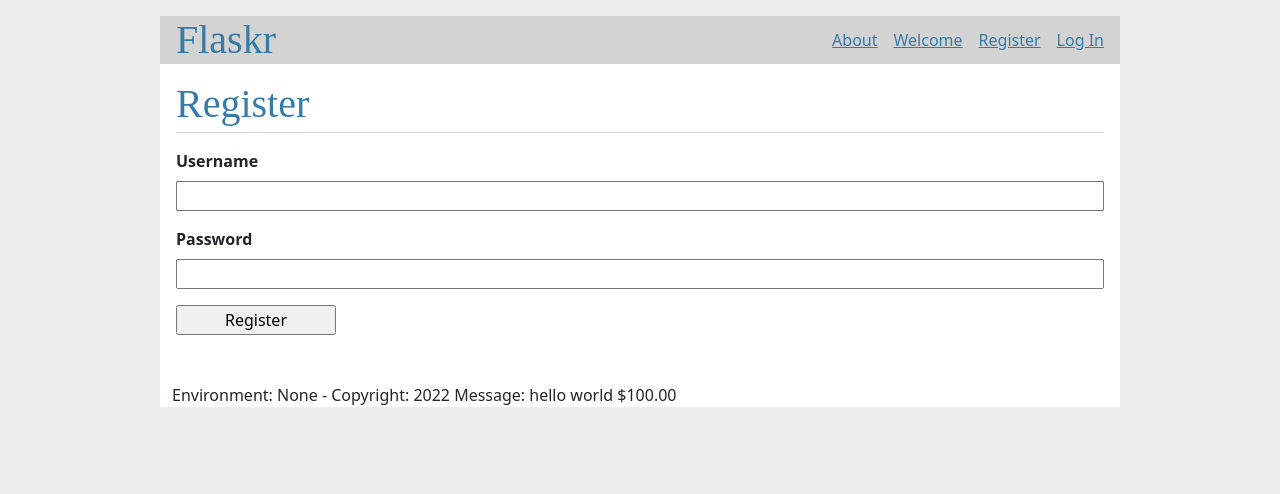
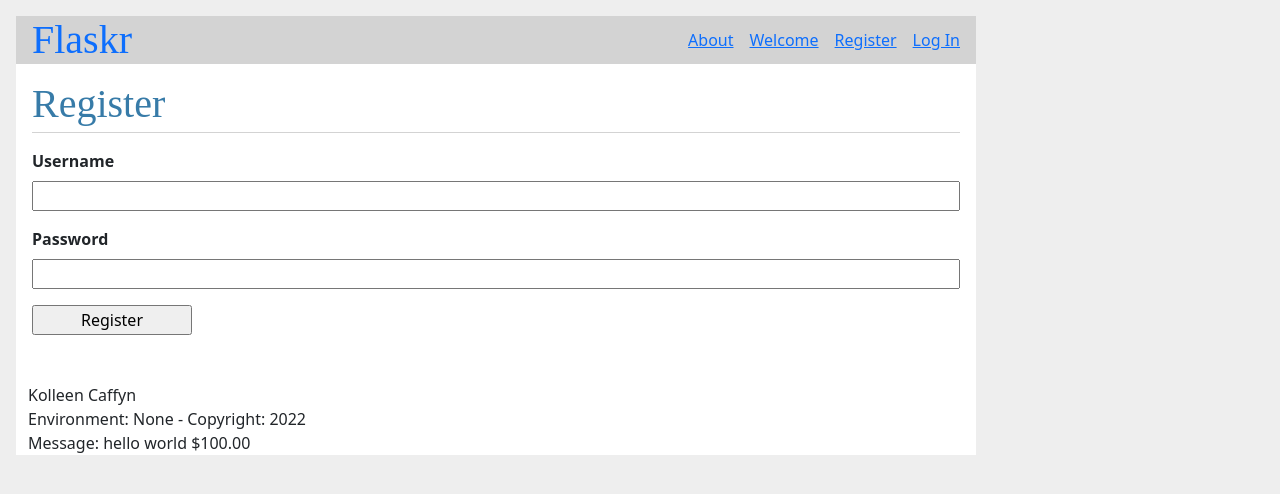
Before and after one commit to kc446/kc446_flaskapp, a Flask app: page /auth/register in a window 1280 px wide. Shown: the top 494 px of the page. Run offline with Flask 2, Linux system fonts and the light colour scheme.

Commit message:
one more change to the base html (it's a VERY minute change so it doesn't really need a new branch i don't think)

```diff
--- a/flaskApp/templates/base.html
+++ b/flaskApp/templates/base.html
@@ -1,10 +1,10 @@
 <!doctype html>
+<title>{% block title %}{% endblock %} - Flaskr</title>
+<link rel="stylesheet" href="{{ url_for('static', filename='style.css') }}">
+
 <link href="https://cdn.jsdelivr.net/npm/bootstrap@5.1.3/dist/css/bootstrap.min.css" rel="stylesheet" integrity="sha384-1BmE4kWBq78iYhFldvKuhfTAU6auU8tT94WrHftjDbrCEXSU1oBoqyl2QvZ6jIW3" crossorigin="anonymous">
 <script src="https://cdn.jsdelivr.net/npm/bootstrap@5.1.3/dist/js/bootstrap.bundle.min.js" integrity="sha384-ka7Sk0Gln4gmtz2MlQnikT1wXgYsOg+OMhuP+IlRH9sENBO0LRn5q+8nbTov4+1p" crossorigin="anonymous"></script>
 
-
-<title>{% block title %}{% endblock %} - Flaskr</title>
-<link rel="stylesheet" href="{{ url_for('static', filename='style.css') }}">
 <nav>
   <h1><a href="{{ url_for('index') }}">Flaskr</a></h1>
   <ul>
@@ -30,6 +30,7 @@
   {% block content %}{% endblock %}
 </section>
 <footer class="container">
-    Environment: {{ deployment_environment }} - Copyright: {{ year }}
+    Kolleen Caffyn<br>
+    Environment: {{ deployment_environment }} - Copyright: {{ year }}<br>
     Message: {{ mymessage }} {{ format_price(100) }}
 </footer>
```
